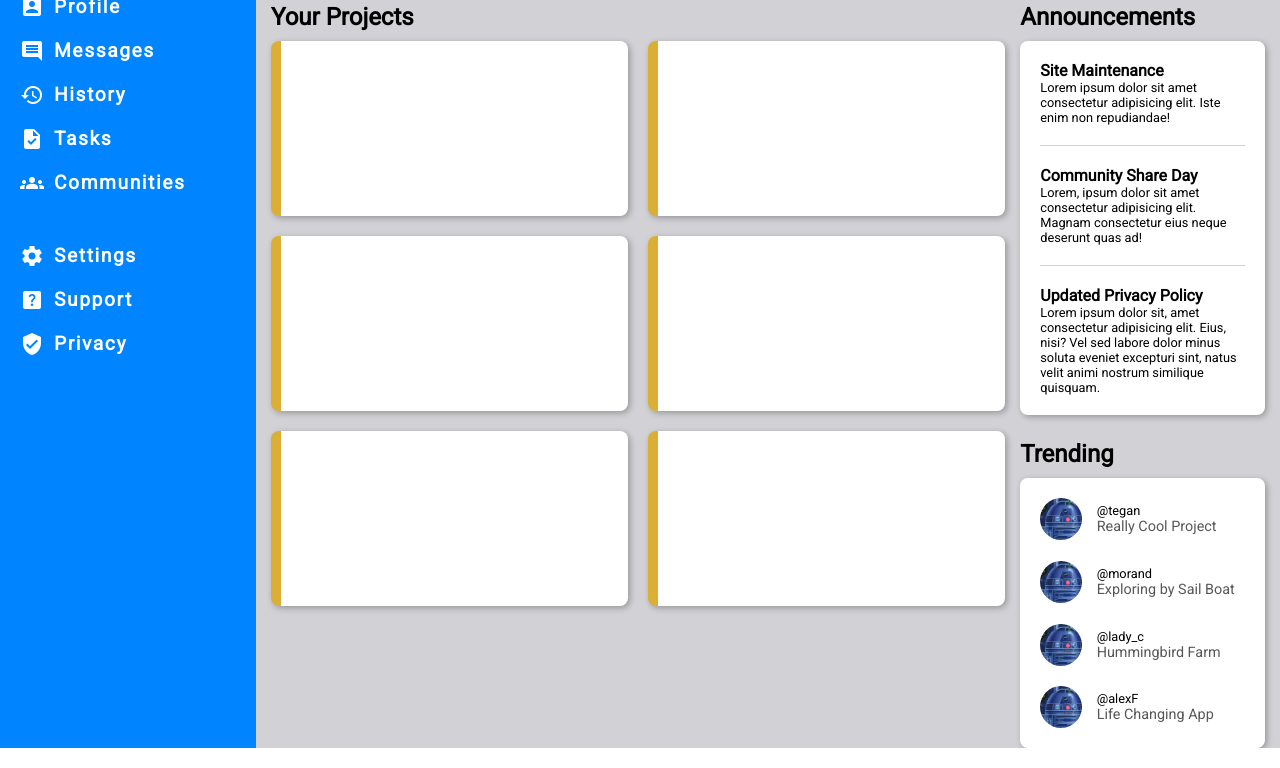
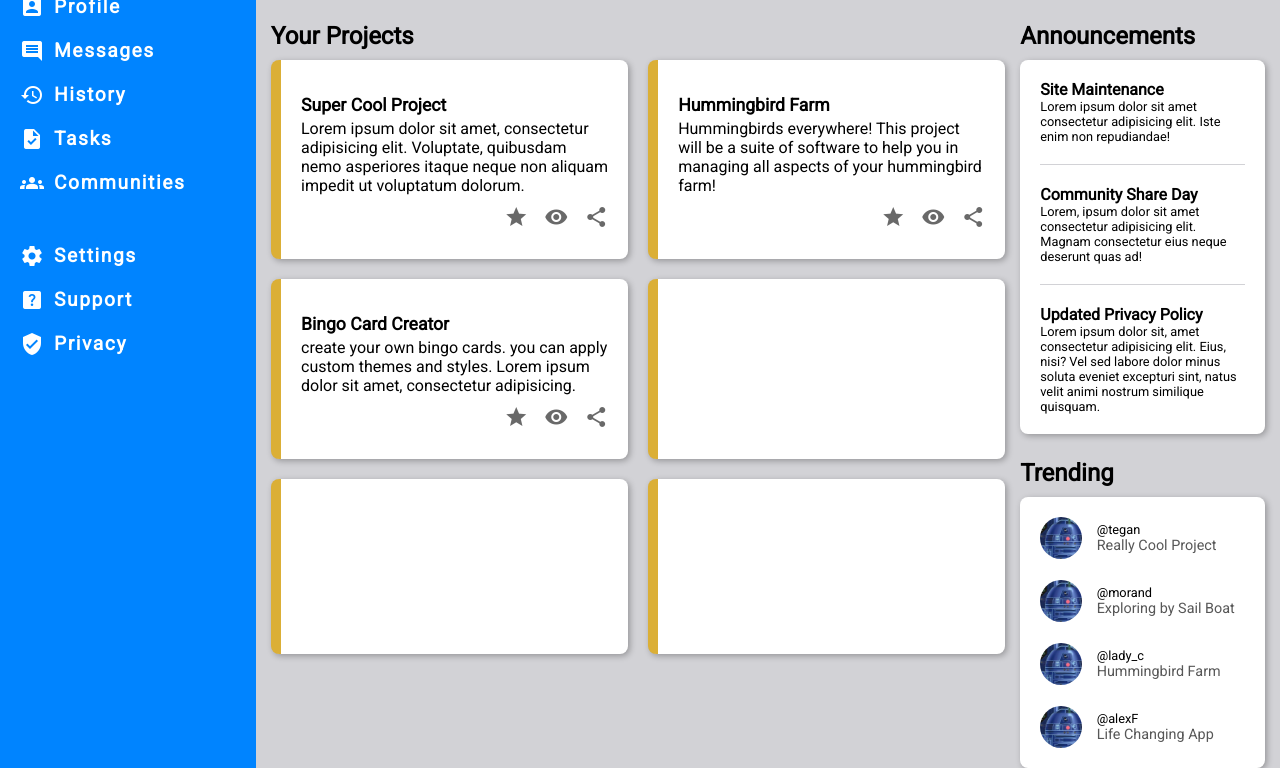
Before and after one commit to MichaelColeman/dashboard-project, a plain HTML site: page index.html in a window 1280 px wide. Shown: the part 166-934 px from the top of the page. Drawn offline with Linux system fonts and the light colour scheme.

Commit message:
implement content for individual project cards

```diff
--- a/index.html
+++ b/index.html
@@ -63,9 +63,42 @@
           <div class="project-section">
             <h2 class="section-title">Your Projects</h2>
             <div class="card-container">
-              <article class="card"></article>
-              <article class="card"></article>
-              <article class="card"></article>
+              <article class="card">
+                <span class="project-name">Super Cool Project</span>
+                <p class="project-desc">
+                  Lorem ipsum dolor sit amet, consectetur adipisicing elit. Voluptate, quibusdam nemo asperiores itaque
+                  neque non aliquam impedit ut voluptatum dolorum.
+                </p>
+                <div class="card-option-container">
+                  <span class="material-icons">star</span>
+                  <span class="material-icons">visibility</span>
+                  <span class="material-icons">share</span>
+                </div>
+              </article>
+              <article class="card">
+                <span class="project-name">Hummingbird Farm</span>
+                <p class="project-desc">
+                  Hummingbirds everywhere! This project will be a suite of software to help you in managing all aspects
+                  of your hummingbird farm!
+                </p>
+                <div class="card-option-container">
+                  <span class="material-icons">star</span>
+                  <span class="material-icons">visibility</span>
+                  <span class="material-icons">share</span>
+                </div>
+              </article>
+              <article class="card">
+                <span class="project-name">Bingo Card Creator</span>
+                <p class="project-desc">
+                  create your own bingo cards. you can apply custom themes and styles. Lorem ipsum dolor sit amet,
+                  consectetur adipisicing.
+                </p>
+                <div class="card-option-container">
+                  <span class="material-icons">star</span>
+                  <span class="material-icons">visibility</span>
+                  <span class="material-icons">share</span>
+                </div>
+              </article>
               <article class="card"></article>
               <article class="card"></article>
               <article class="card"></article>
--- a/style.css
+++ b/style.css
@@ -64,7 +64,7 @@ body {
   grid-template-areas:
     'search-bar status-bar'
     'welcome project-options';
-  gap: 0.5rem;
+  gap: 1.7rem;
   height: 100%;
 }
 
@@ -246,11 +246,27 @@ main h2 {
 }
 
 .card {
+  display: flex;
+  flex-direction: column;
   box-shadow: 2px 2px 6px rgba(0, 0, 0, 0.288);
   border-left: 10px solid var(--color-accent);
   border-radius: 8px;
   background-color: white;
+  padding: 35px 20px 20px 20px;
   min-height: var(--card-min-height);
+}
+.card .project-name {
+  padding-bottom: 4px;
+  font-weight: bold;
+  font-size: 1.1rem;
+}
+.card-option-container {
+  display: flex;
+  align-self: flex-end;
+  gap: 1rem;
+  margin-top: auto;
+  padding: 10px 0px;
+  color: dimgray;
 }
 
 /* announcement */
```
